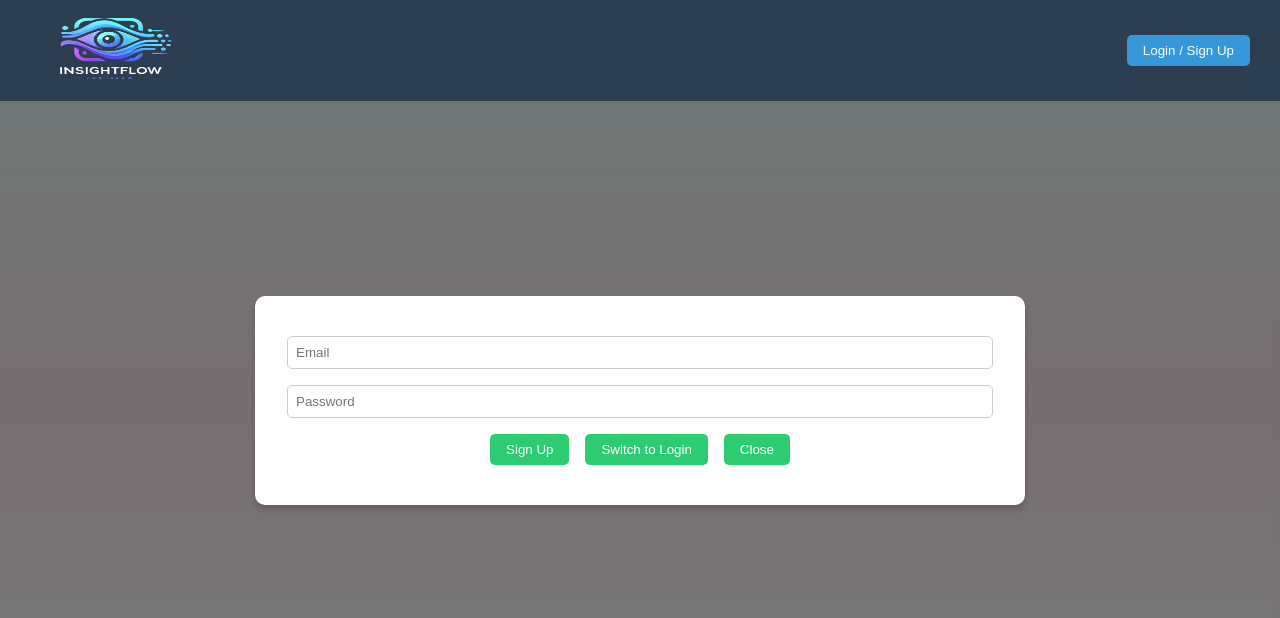
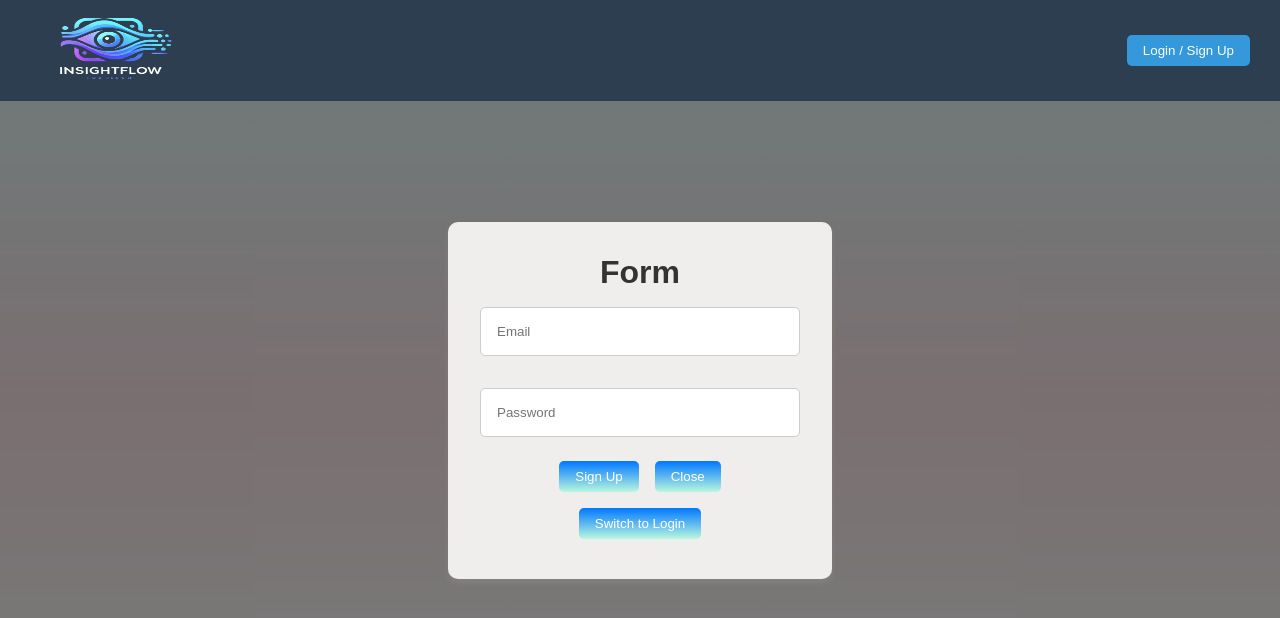
Before and after one commit to mahiawasthi23/Dashboard, a React (Create React App) app: page / in a window 1280 px wide. Both pictures are taken after a click on the button "Login / Sign Up". Shown: the top 618 px of the page. Built offline with nearby package versions, Linux system fonts and the light colour scheme; no server answers; the database is empty; what chartjs-plugin-zoom would draw is missing.

Commit message:
moondash

```diff
--- a/src/App.css
+++ b/src/App.css
@@ -11,7 +11,7 @@ body {
 }
 
 .app-container{
-  height: 100vh;
+ height: 100vh;
 }
 
 
@@ -48,23 +48,10 @@ body {
   background: #2980b9;
 }
 
-.home-text {
-  position: absolute;
-  top: 50%;
-  left: 50%;
-  transform: translate(-50%, -50%);
-  text-align: center;
-  color: #333;
-  width: 50vw;
-  padding: 0 20px;
-}
-
-.home-text h1 {
-  font-family: 'Arial', sans-serif;
-  font-size: 18px;
-  font-weight: normal;
-  line-height: 1.5;
-  margin: 0;
+.background{
+  height: 100vh;
+  width: 100vw;
+  margin-top: 50px;
 }
 
 .modal-overlay {
@@ -73,31 +60,37 @@ body {
   left: 0;
   width: 100%;
   height: 100%;
-  background: rgba(0, 0, 0, 0.5);
+  background: rgba(5, 5, 5, 0.5);
   display: flex;
   justify-content: center;
   align-items: center;
 }
 
 .modal {
-  background: white;
+  width: 30%;
+  background: rgb(240, 237, 237);
   padding: 2rem;
   border-radius: 10px;
-  box-shadow: 0 4px 6px rgba(0, 0, 0, 0.2);
-  text-align: center;
+  box-shadow: 0 4px 6px rgba(180, 178, 178, 0.2);
+  display: flex;
+  flex-direction: column;
+  justify-content: center;
+  align-items: center;
 }
 
 .modal input {
   width: 100%;
-  padding: 0.5rem;
-  margin: 0.5rem 0;
+  padding: 1rem;
+  margin: 1rem 0;
   border: 1px solid #ccc;
   border-radius: 5px;
+  display: flex;
 }
 
 .modal button {
-  background: #2ecc71;
+  background-image: linear-gradient(rgb(0, 119, 255),rgba(182, 248, 221, 0.929));
   color: white;
+  font-size: 1;
   border: none;
   padding: 0.5rem 1rem;
   border-radius: 5px;
@@ -107,7 +100,7 @@ body {
 }
 
 .modal button:hover {
-  background: #27ae60;
+  background: rgb(3, 149, 240);
 }
 
 
--- a/src/App.js
+++ b/src/App.js
@@ -255,14 +255,7 @@ function App() {
         )}
       </header>
       {homeText && (
-        <div className="home-text">
-          <h1>"Welcome to our Product Analytic Platform - Unlock real-time
-            insights, track performance with interactive charts, and
-            make data-driven decisions with ease. Stay ahead with
-            personalized filters and seamless sharing."
-          </h1>
-          <img src="/chart.png" alt="chart" className="logo" />
-        </div>
+        <img src="/background.png" alt="chart-img" className="background"/>
       )}
       {showForm && (
         <AuthModal
@@ -275,6 +268,7 @@ function App() {
           isSignUp={isSignUp}
           setIsSignUp={setIsSignUp}
           setShowForm={setShowForm}
+          sethomeText={sethomeText}
         />
       )}
 
--- a/src/AuthModal.js
+++ b/src/AuthModal.js
@@ -10,10 +10,12 @@ export function AuthModal({
   isSignUp,
   setIsSignUp,
   setShowForm,
+  sethomeText,
 }) {
   return (
     <div className="modal-overlay">
       <div className="modal">
+      <h1>Form</h1>
         <input
           type="email"
           value={email}
@@ -26,15 +28,18 @@ export function AuthModal({
           onChange={(e) => setPassword(e.target.value)}
           placeholder="Password"
         />
+        <div>
         {isSignUp ? (
           <button onClick={handleSignup}>Sign Up</button>
         ) : (
           <button onClick={handleLogin}>Login</button>
         )}
+        <button onClick={() => {setShowForm(false);sethomeText(true);}}>Close</button>
+        </div>
         <button onClick={() => setIsSignUp(!isSignUp)}>
           {isSignUp ? "Switch to Login" : "Switch to Sign Up"}
         </button>
-        <button onClick={() => setShowForm(false)}>Close</button>
+
       </div>
     </div>
   );
```
Also changed, not shown: public/background.png (added), public/chart.png (deleted).
